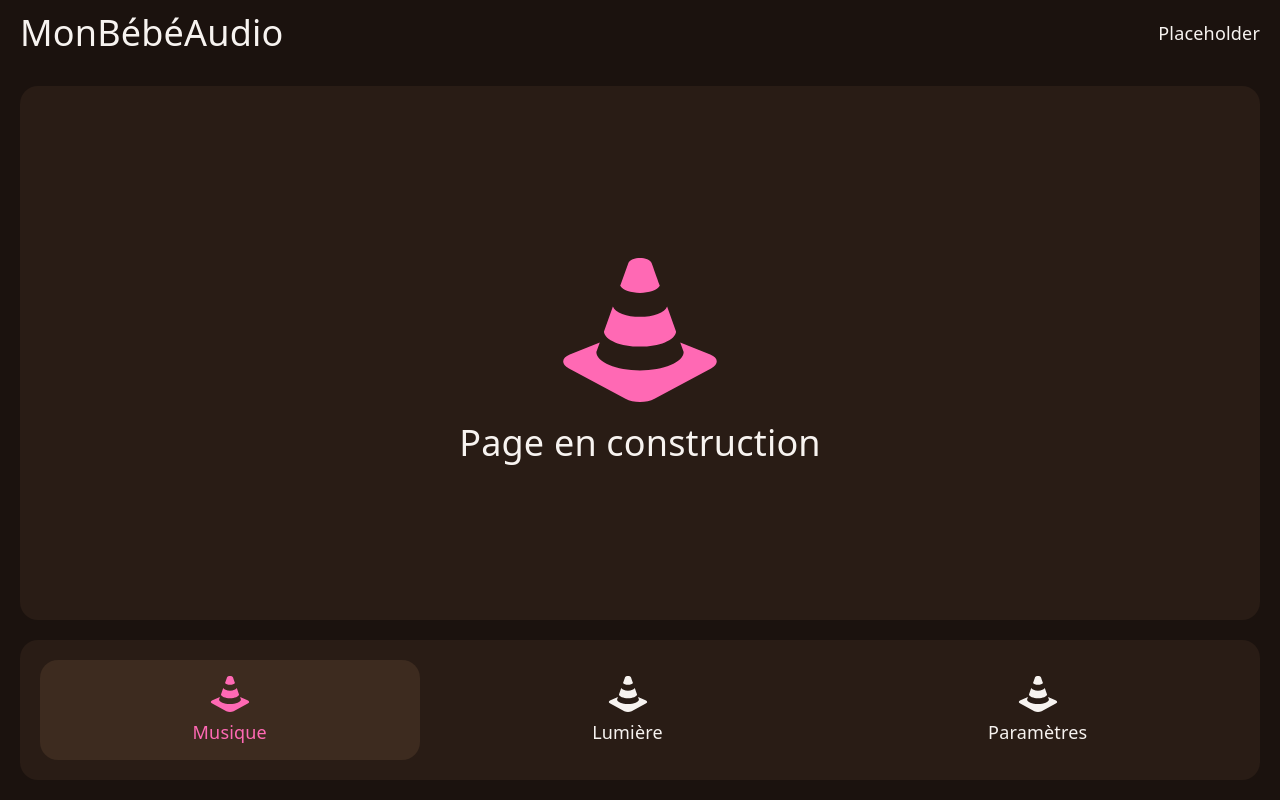
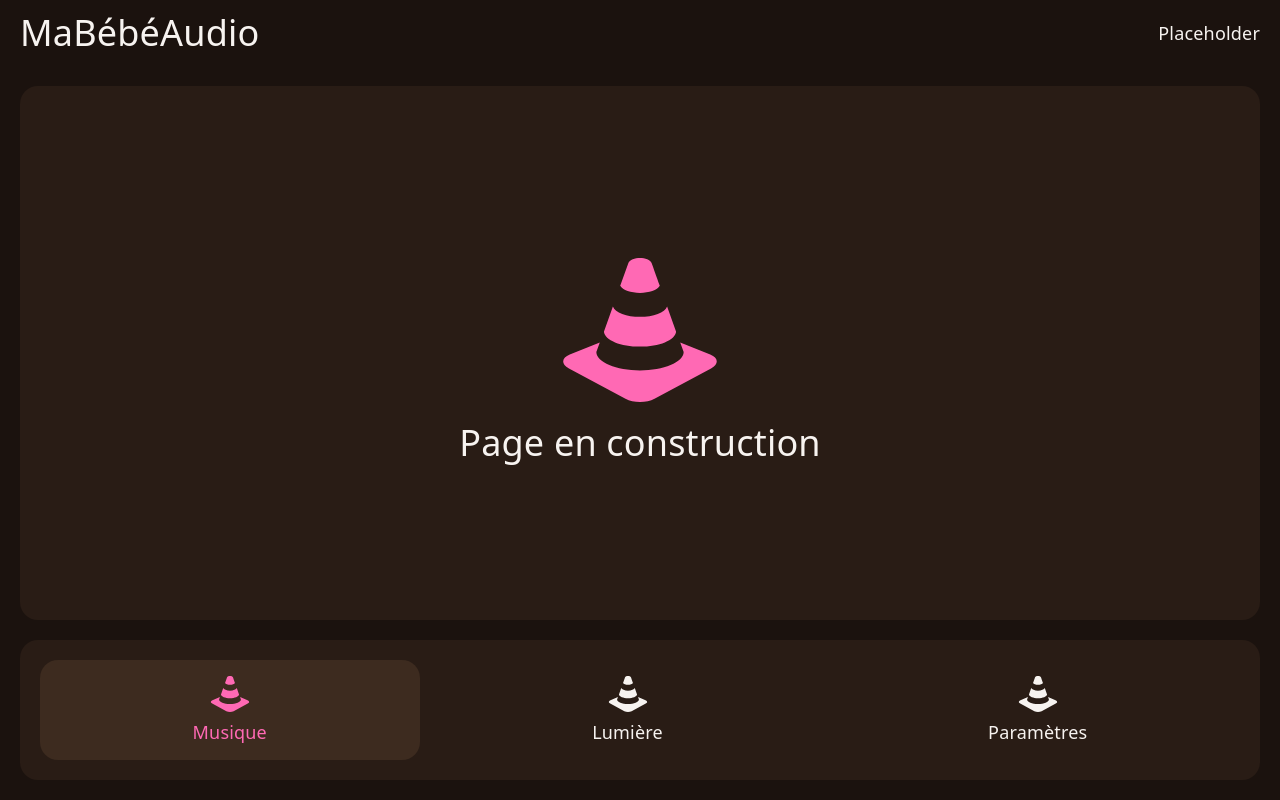
Before and after one commit to QwEekYhyo/mini-audio, a React (Vite) app in the folder app/front/: page / in a window 1280 px wide. Built offline with nearby package versions, Linux system fonts and the light colour scheme.

Commit message:
hotfix: "c'est MA bébé"

```diff
--- a/app/front/index.html
+++ b/app/front/index.html
@@ -4,7 +4,7 @@
         <meta charset="UTF-8" />
         <!-- <link rel="icon" type="image/svg+xml" href="/favicon.svg" /> -->
         <meta name="viewport" content="width=device-width, initial-scale=1.0" />
-        <title>MonBébéApp</title>
+        <title>MaBébéApp</title>
     </head>
     <body>
         <div id="root"></div>
--- a/app/front/scripts/generate-resources.mjs
+++ b/app/front/scripts/generate-resources.mjs
@@ -4,7 +4,7 @@ import path from "node:path";
 const distDir = path.resolve("dist");
 const outputFile = path.resolve("../resources.gresource.xml");
 
-const resourcePrefix = "/com/monbebe/audio";
+const resourcePrefix = "/com/mabebe/audio";
 
 function escapeXml(value) {
     return value
--- a/app/front/src/components/NavBar.tsx
+++ b/app/front/src/components/NavBar.tsx
@@ -31,11 +31,11 @@ function NavBar({ currentPage, onPageChange }: NavBarProps) {
 const getPageTitle = (page: PageIndex): string => {
     switch (page) {
         case 0:
-            return "MonBébéAudio";
+            return "MaBébéAudio";
         case 1:
-            return "MonBébéLighting";
+            return "MaBébéLighting";
         case 2:
-            return "MonBébéSettings";
+            return "MaBébéSettings";
     }
 };
 
```
Also changed, not shown: 2 other files (tests, documents, lock files or other folders).
